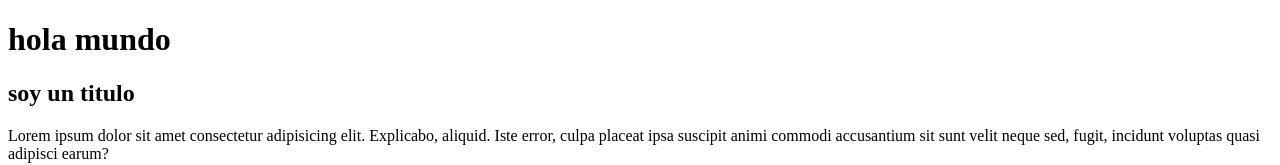
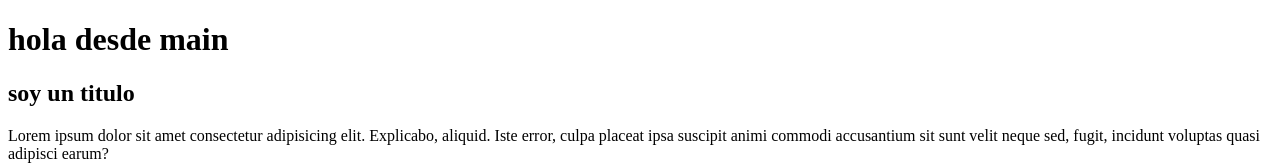
Before and after one commit to AgustBayon/prueba-git-nucba, a plain HTML site: page index.html in a window 1280 px wide. Shown: the top 165 px of the page. Drawn offline with Linux system fonts and the light colour scheme.

Commit message:
modificaciones

```diff
--- a/index.html
+++ b/index.html
@@ -6,7 +6,7 @@
     <title>Document</title>
   </head>
   <body>
-    <h1>hola mundo</h1>
+    <h1>hola desde main</h1>
     <h2>soy un titulo</h2>
     <p>
       Lorem ipsum dolor sit amet consectetur adipisicing elit. Explicabo,
```
